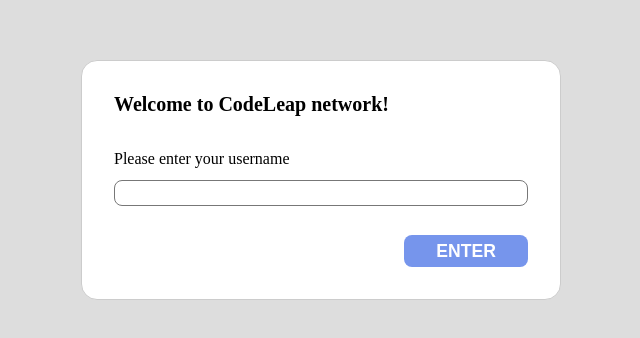
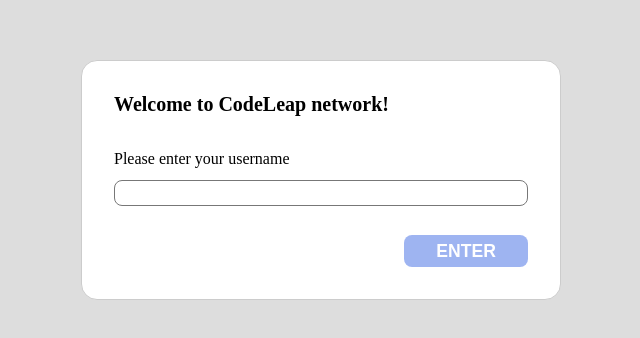
Before and after one commit to damian-nestea/front-end-test, a React (Vite) app in the folder front-end-test/: page / in a window 1280 px wide. Shown: the part 220-558 px from the top of the page, without its empty margins (319-959 px from the left). Built offline with nearby package versions, Linux system fonts and the light colour scheme; no server answers.

Commit message:
feat disabling buttons to sign up and create post when their inputs are empty

```diff
--- a/front-end-test/index.html
+++ b/front-end-test/index.html
@@ -2,9 +2,10 @@
 <html lang="en">
   <head>
     <meta charset="UTF-8" />
-    <link rel="icon" type="image/svg+xml" href="/vite.svg" /><!-- Icone -->
+    <link rel="icon" type="image/svg+xml" href="/vite.svg" />
+    <!-- Icone -->
     <meta name="viewport" content="width=device-width, initial-scale=1.0" />
-    <title>Post Viewer</title>
+    <title>CodeLeap Network</title>
   </head>
   <body>
     <div id="root"></div>
--- a/front-end-test/src/Components/CreatePost/CreatePost.jsx
+++ b/front-end-test/src/Components/CreatePost/CreatePost.jsx
@@ -33,6 +33,7 @@
         }}
       />
       <CreateButton
+        disabled={!(title && content)}
         onClick={() => {
           createPost(username, title, content);
           setTitle("");
--- a/front-end-test/src/Components/CreatePost/createPostStyles.jsx
+++ b/front-end-test/src/Components/CreatePost/createPostStyles.jsx
@@ -46,4 +46,8 @@
   margin-top: 1rem;
   align-self: flex-end;
   cursor: pointer;
+  :disabled {
+    opacity: 0.7;
+    cursor: auto;
+  }
 `;
--- a/front-end-test/src/Components/SignupModal/SignupModal.jsx
+++ b/front-end-test/src/Components/SignupModal/SignupModal.jsx
@@ -27,6 +27,7 @@
         }}
       />
       <EnterButton
+        disabled={!username}
         onClick={() =>
           username === validUsername
             ? GoToMainPage(navigate)
--- a/front-end-test/src/Components/SignupModal/signupModalStyles.jsx
+++ b/front-end-test/src/Components/SignupModal/signupModalStyles.jsx
@@ -36,4 +36,8 @@
   text-transform: uppercase;
   align-self: flex-end;
   cursor: pointer;
+  :disabled {
+    opacity: 0.7;
+    cursor: auto;
+  }
 `;
```
